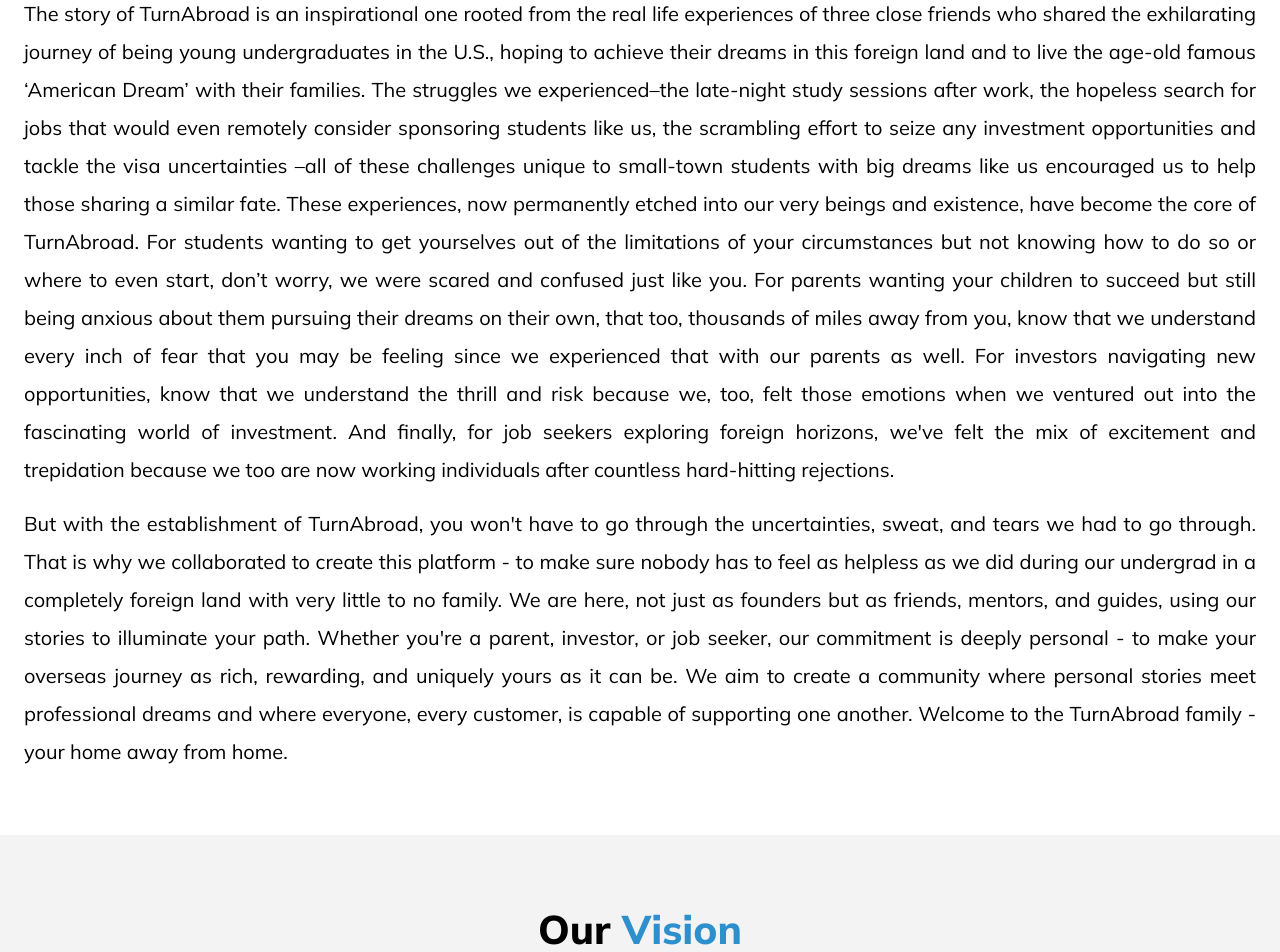
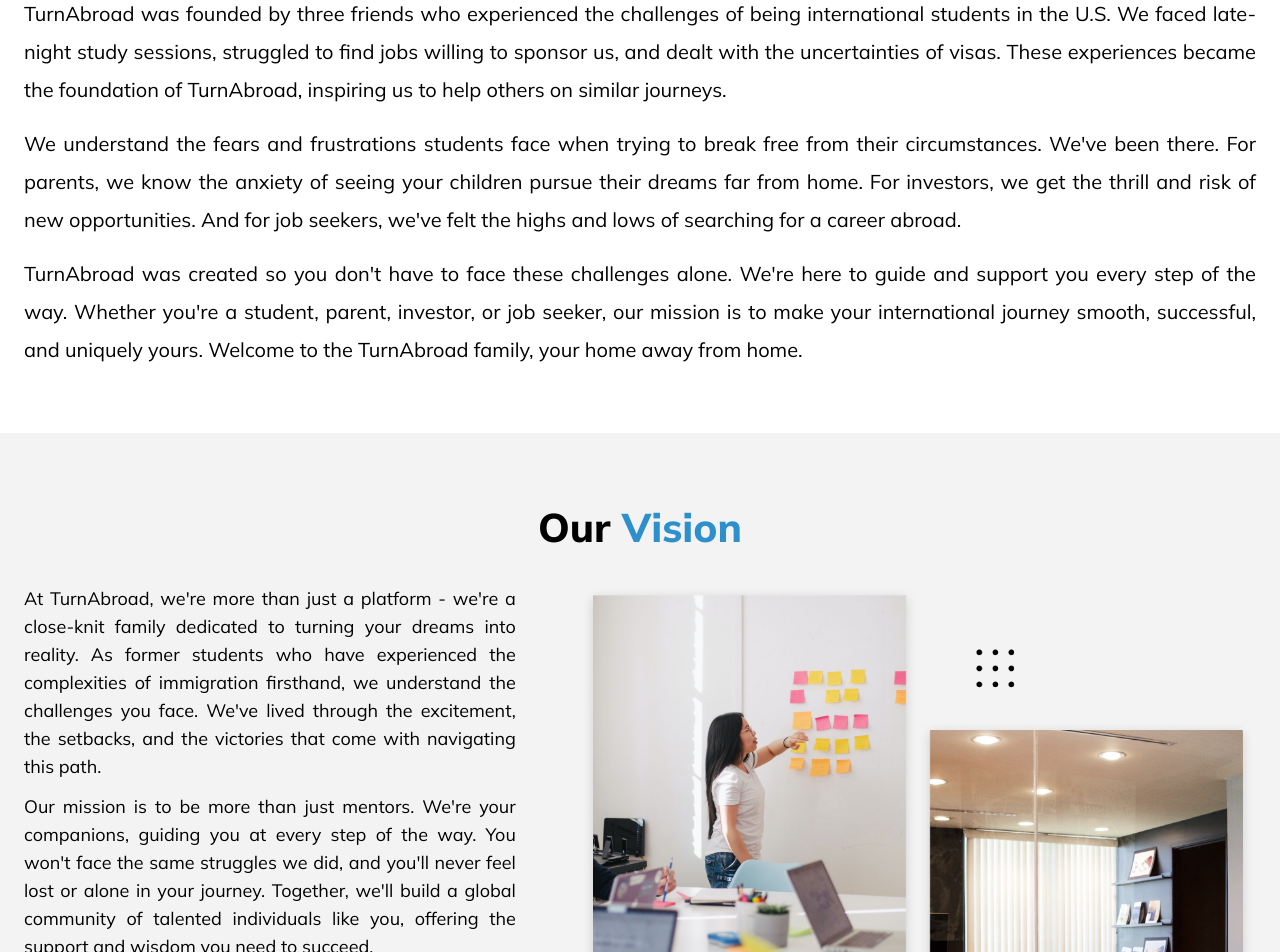
Before and after one commit to BayshoreCommunication/turn-abroad, a Next.js app: page /about in a window 1280 px wide. Shown: the part 360-1312 px from the top of the page. Built offline with nearby package versions, Linux system fonts and the light colour scheme.

Commit message:
Added sections for invest abroad page

```diff
--- a/package.json
+++ b/package.json
@@ -28,8 +28,8 @@
   },
   "devDependencies": {
     "@types/aos": "^3.0.7",
-    "@types/node": "^20",
-    "@types/react": "^18",
+    "@types/node": "20.16.5",
+    "@types/react": "18.3.5",
     "@types/react-dom": "^18",
     "@types/video-react": "^0.15.5",
     "autoprefixer": "^10.4.17",
@@ -38,6 +38,6 @@
     "eslint-config-next": "14.1.0",
     "postcss": "^8.4.35",
     "tailwindcss": "^3.4.1",
-    "typescript": "^5"
+    "typescript": "5.5.4"
   }
 }
--- a/src/components/AboutPage/OurStory/OurStory.tsx
+++ b/src/components/AboutPage/OurStory/OurStory.tsx
@@ -10,45 +10,21 @@
             Our <span className='text-primary'>Story</span>
           </h1>
           <p className='text-xl font-normal leading-[190%] text-justify mb-4'>
-            {`The story of TurnAbroad is an inspirational one rooted from the real life
-          experiences of three close friends who shared the exhilarating journey of
-          being young undergraduates in the U.S., hoping to achieve their dreams in
-          this foreign land and to live the age-old famous ‘American Dream’ with their
-          families. The struggles we experienced–the late-night study sessions after
-          work, the hopeless search for jobs that would even remotely consider sponsoring
-          students like us, the scrambling effort to seize any investment opportunities
-          and tackle the visa uncertainties –all of these challenges unique to small-town
-          students with big dreams like us encouraged us to help those sharing a similar
-          fate. These experiences, now permanently etched into our very beings and existence,
-          have become the core of TurnAbroad. For students wanting to get yourselves
-          out of the limitations of your circumstances but not knowing how to do
-          so or where to even start, don’t worry, we were scared and confused
-          just like you. For parents wanting your children to succeed but still
-          being anxious about them pursuing their dreams on their own, that too,
-          thousands of miles away from you, know that we understand every inch
-          of fear that you may be feeling since we experienced that with our
-          parents as well. For investors navigating new opportunities, know
-          that we understand the thrill and risk because we, too, felt those
-          emotions when we ventured out into the fascinating world of investment.
-          And finally, for job seekers exploring foreign horizons, we've felt the
-          mix of excitement and trepidation because we too are now working
-          individuals after countless hard-hitting rejections.`}
+            {`TurnAbroad was founded by three friends who experienced the challenges of being international students in the U.S.
+            We faced late-night study sessions, struggled to find jobs willing to sponsor us, and dealt with the uncertainties of visas.
+            These experiences became the foundation of TurnAbroad, inspiring us to help others on similar journeys.`}
+          </p>
+          <p className='text-xl font-normal leading-[190%] text-justify mb-4'>
+            {/* {' '} */}
+            {`We understand the fears and frustrations students face when trying to break free from their circumstances.
+            We've been there. For parents, we know the anxiety of seeing your children pursue their dreams far from home.
+            For investors, we get the thrill and risk of new opportunities. And for job seekers, we've felt the highs and lows of searching for a career abroad.`}
           </p>
           <p className='text-xl font-normal leading-[190%] text-justify'>
-            {' '}
-            {`But with the establishment of TurnAbroad, you won't have to go
-            through the uncertainties, sweat, and tears we had to go through.
-            That is why we collaborated to create this platform - to make sure
-            nobody has to feel as helpless as we did during our undergrad in a
-            completely foreign land with very little to no family. We are here,
-            not just as founders but as friends, mentors, and guides, using our
-            stories to illuminate your path. Whether you're a parent, investor,
-            or job seeker, our commitment is deeply personal - to make your
-            overseas journey as rich, rewarding, and uniquely yours as it can
-            be. We aim to create a community where personal stories meet
-            professional dreams and where everyone, every customer, is capable
-            of supporting one another. Welcome to the TurnAbroad family - your
-            home away from home.`}
+            {/* {' '} */}
+            {`TurnAbroad was created so you don't have to face these challenges alone. We're here to guide and support you every step of the way.
+            Whether you're a student, parent, investor, or job seeker, our mission is to make your international journey smooth, successful, and
+            uniquely yours. Welcome to the TurnAbroad family, your home away from home.`}
           </p>
         </div>
       </Motion>
--- a/src/components/AboutPage/OurVision/OurVision.tsx
+++ b/src/components/AboutPage/OurVision/OurVision.tsx
@@ -20,32 +20,23 @@
               <Motion effect='fade-right' duration='2000'>
                 <div className='w-full lg:max-w-4xl'>
                   <p className='mb-3 font-normal text-lg text-justify'>
-                    {` Our vision is more than just hollow mission statements; what we
-                  promise is what we will deliver –nothing less. We uptake your
-                  dreams as our own because at TurnAbroad we are a small family
-                  in this big, scary world. As former students who have navigated
-                  the complexities of immigration ourselves, we deeply believe
-                  in the power of shared experiences. We have lived through it
-                  - the excitement, the setbacks, and the triumphs. That's why
-                  at TurnAbroad, we're not just going to be a faceless platform.
-                  We are going to be your mentors, your companions, and your
-                  friends who will guide you towards the path of success. As
-                  your family, we will ensure that you will never have to face
-                  the difficulties we had to; that you will never feel helpless
-                  and be alone in your struggles as together, we work to build
-                  a global community filled with the collective wisdom of
-                  talented individuals like you.`}
+                    {`At TurnAbroad, we're more than just a platform - we're a close-knit family dedicated to
+                    turning your dreams into reality. As former students who have experienced the complexities
+                    of immigration firsthand, we understand the challenges you face. We've lived through the excitement,
+                    the setbacks, and the victories that come with navigating this path.`}
                   </p>
                   <p className='mb-3 font-normal text-lg text-justify'>
-                    {`In short, your visions and goals are our own. They are our
-                    top priorities! We are going to dissolve the barriers for
-                    students, investors and job seekers to make your journeys
-                    overseas hurdle-free and memorable. We are going to bridge
-                    the gap between people from all walks of life and encourage
-                    a united front of diverse cultures. So, don't wait any
-                    longer! Set aside all your fears and embark on this journey
-                    with us, as you take a comfortable and safe seat during this
-                    transformative journey to success!`}
+                    {`Our mission is to be more than just mentors. We're your companions, guiding you at every
+                    step of the way. You won't face the same struggles we did, and you'll never feel lost or
+                    alone in your journey. Together, we'll build a global community of talented individuals
+                    like you, offering the support and wisdom you need to succeed.`}
+                  </p>
+                  <p className='mb-3 font-normal text-lg text-justify'>
+                    {`Your vision is our priority. We're here to break down barriers for students, investors,
+                    and job seekers, making your overseas journey seamless and unforgettable. By bridging
+                    cultures and connecting people from all walks of life, we aim to create a unified global
+                    network. So, set your fears aside and embark on this transformative journey with us, as
+                    we help guide you to success!`}
                   </p>
                 </div>
               </Motion>
--- a/src/components/InvestAbroad/InvestAbroadSection.tsx
+++ b/src/components/InvestAbroad/InvestAbroadSection.tsx
@@ -49,7 +49,7 @@
   const tabData: TabData[] = [
     {
       id: 1,
-      title: 'E1 Investor Visa',
+      title: 'E2 Investor Visa',
       decs: `This setup leverages Next.js's image optimization features and ensures that the iframe and background image are displayed correctly across different screen sizes. Sed quis nibh vel enim aliquet accumsan. Morbi sed dictum augue, sed bibendum magna. Interdum et malesuada fames ac ante ipsum primis in faucibus. Nullam risus dui, iaculis id quam in, luctus finibus diam.
 
       z Donec vitae sapien sit amet massa varius feugiat quis a enim. Maecenas lacinia, quam in interdum dapibus, ligula dolor dignissim neque, nec pellentesque urna turpis sit amet lorem. Vivamus dapibus turpis ac neque venenatis tristique. Donec elementum ex ac neque pharetra, a convallis metus sollicitudin. Sed eu finibus nisi. Aliquam massa lectus, vehicula sed iaculis at, vulputate malesuada nunc. Quisque ex libero, dignissim accumsan neque eget, tempus ultrices dui. Aenean a molestie nisl, vel egestas ligula. Ut et vehicula mauris. Integer vestibulum arcu diam, ultricies egestas lectus bibendum sed. Quisque eu quam congue tortor lacinia iaculis non eget lectus. Suspendisse vestibulum faucibus luctus.
@@ -60,7 +60,7 @@
     },
     {
       id: 2,
-      title: 'E2 Investor Visa',
+      title: 'EB5 Investor Visa',
       decs: `To achieve the desired styling where the bullet points are left-aligned and the text is right-aligned, you can use CSS Flexbox. Here's how you can adjust your list styling
 
       Sed quis nibh vel enim aliquet accumsan. Morbi sed dictum augue, sed bibendum magna. Interdum et malesuada fames ac ante ipsum primis in faucibus. Nullam risus dui, iaculis id quam in, luctus finibus diam.
```
Also changed, not shown: 1 other file (tests, documents, lock files or other folders).
